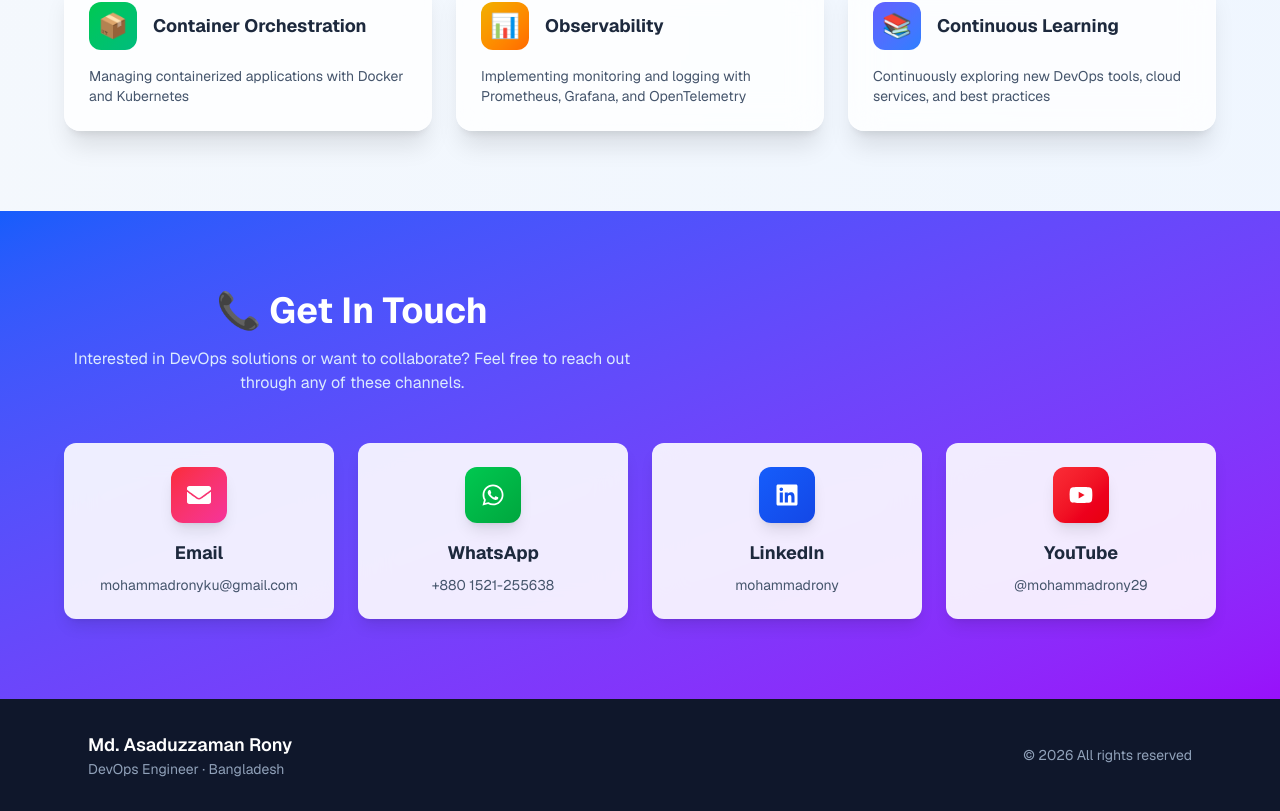
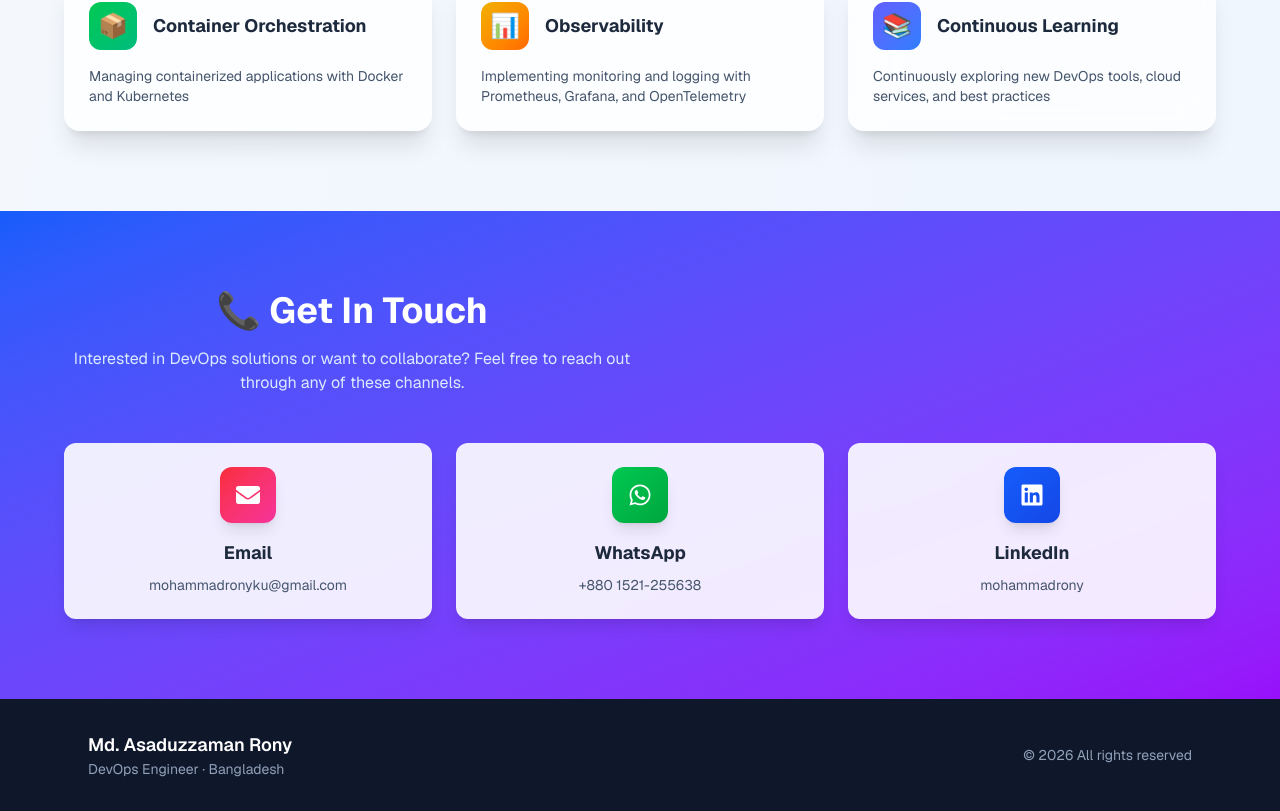
Before and after one commit to mohammadrony/portfolio, a Next.js app: page / in a window 1280 px wide. Shown: the part 5366-6177 px from the top of the page. Built offline with nearby package versions, Linux system fonts and the light colour scheme.

Commit message:
updated contact info.

```diff
--- a/app/components/Contact.tsx
+++ b/app/components/Contact.tsx
@@ -25,13 +25,6 @@
     value: "mohammadrony",
     link: "https://linkedin.com/in/mohammadrony",
     color: "from-blue-600 to-blue-700"
-  },
-  {
-    icon: FaYoutube,
-    title: "YouTube",
-    value: "@mohammadrony29",
-    link: "https://www.youtube.com/@mohammadrony29",
-    color: "from-red-500 to-red-600"
   }
 ];
 
@@ -50,7 +43,7 @@
           </div>
         </ScrollReveal>
 
-        <div className="grid sm:grid-cols-2 lg:grid-cols-4 gap-6">
+        <div className="grid gap-6 grid-cols-[repeat(auto-fit,minmax(220px,1fr))]">
           {contactInfo.map((item, index) => (
             <motion.a
               key={item.title}
```
